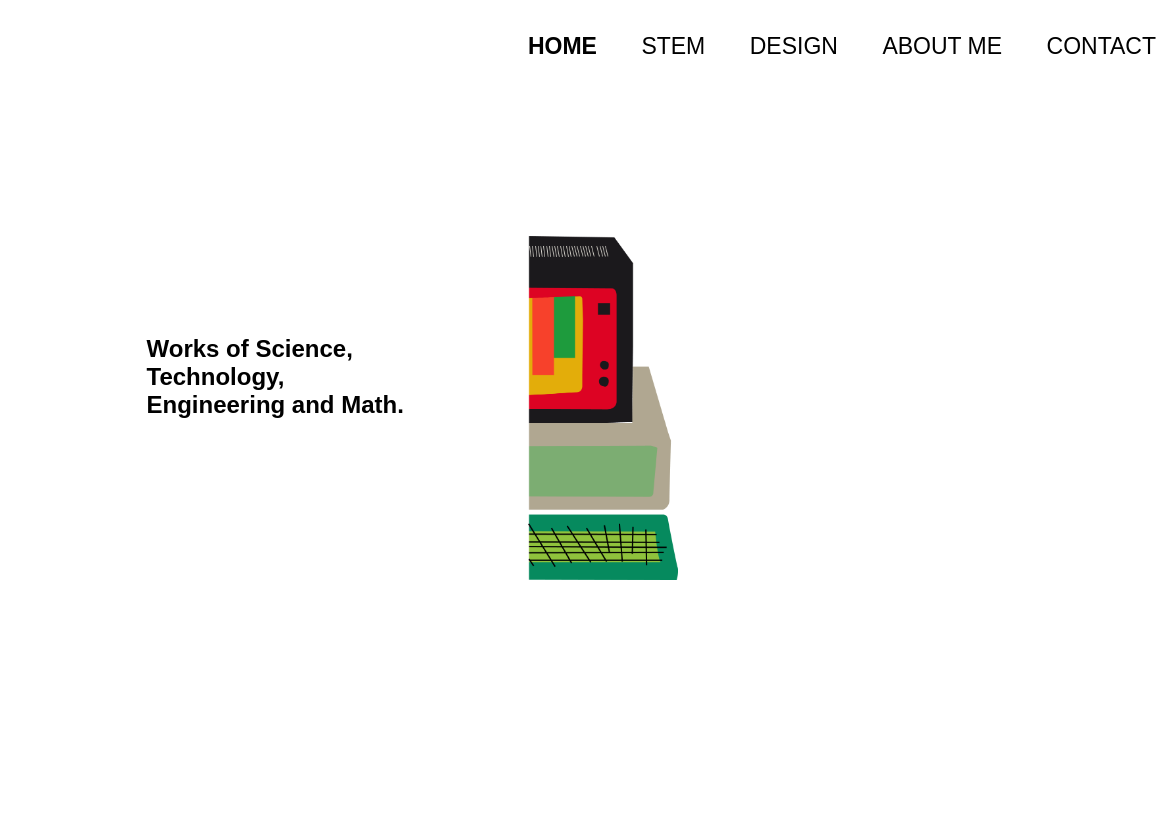
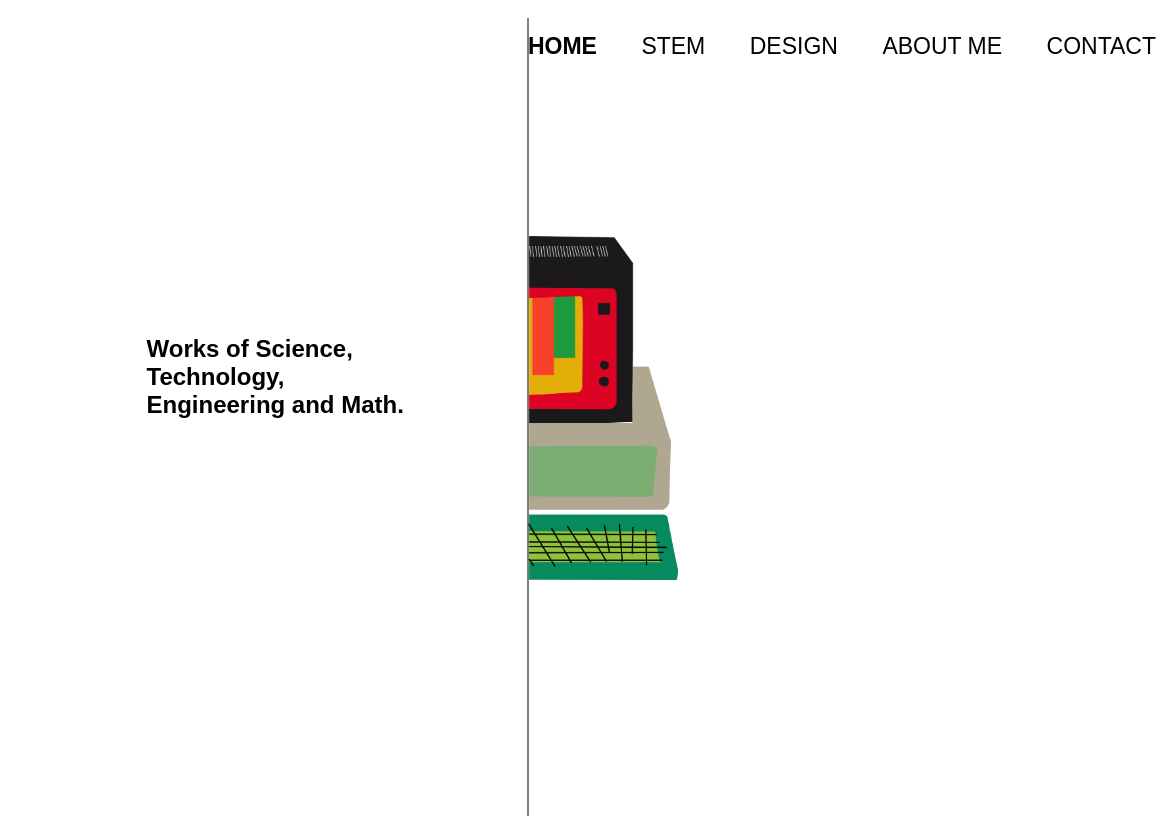
Before and after one commit to nickdavila/portfolio-website, a plain HTML site: page index.html in a window 1280 px wide. Shown: the full height of the page, 112-1280 px from the left. Drawn offline with Linux system fonts and the light colour scheme; a web font is replaced by a local one.

Commit message:
black line between halves checkpoint

```diff
--- a/styles.css
+++ b/styles.css
@@ -46,10 +46,31 @@ body {
 	transition: all 500ms;
 }
 
+/* black line for split-screen layout */
+.main-container::before {
+	content: "";
+	position: absolute;
+	width: 1px;
+	height: 100%;
+	background-color: black;
+	left: 50%;
+	transform: translateX(-50%);
+	z-index: 1;
+	transition: all 500ms;
+  }
+
+  /* expand black line on hover */
+  .main-container .left-half:hover::before,
+  .main-container .right-half:hover::before {
+	height: calc(100% + 20px); /* adjust height to match the padding-top and padding-bottom of .main-container */
+  }
+
 .main-container .left-half:hover,
 .main-container .right-half:hover {
 	flex: 2;
 }
+
+
 
 /* bg  */
 .main-container .right-half {
@@ -61,6 +82,7 @@ body {
 	color: aliceblue
 }
 
+/* RIGHT HALF CSS */
 
 /* general properties of right-HALF-drawn-pc */
 .main-container .right-half #right-half-drawn-pc {
@@ -86,8 +108,8 @@ body {
 	/* transition: 600ms; */
 	opacity: 1;
 	order: -1; /* Move #right-full-pc to the left of #right-half-drawn-pc */
-	transition: opacity ease-out;
-  }
+}
+
 
 /* properties for the main button in the container */
 .main-container .btn {
```
